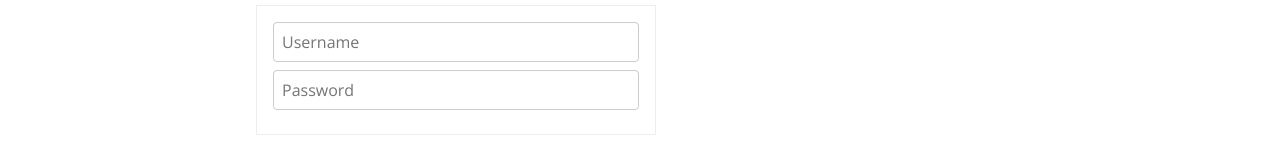
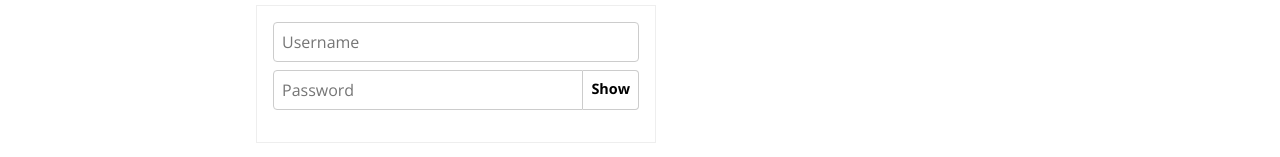
Before and after one commit to martin-luo/React-Styled-Components, a React (Create React App) app: page /login in a window 1280 px wide. Shown: the part 143-300 px from the top of the page. Built offline with nearby package versions, Linux system fonts and the light colour scheme.

Commit message:
add PasswordInput, use attrs

```diff
--- /dev/null
+++ b/src/components/common/PasswordInput.js
@@ -0,0 +1,52 @@
+import React, { useState } from "react";
+import styled from "styled-components";
+import { Input } from "./";
+
+const StyledPasswordInput = styled(Input).attrs(() => ({
+  placeholder: "Password",
+  type: "password",
+}))`
+  border-top-right-radius: 0;
+  border-bottom-right-radius: 0;
+`;
+
+const PasswordInputWrapper = styled.div`
+  display: flex;
+
+  ~ div {
+    margin-bottom: 8px;
+  }
+`;
+
+const ToggleButton = styled.div`
+  height: 40px;
+  border: 1px solid #ccc;
+  box-sizing: border-box;
+  font-size: 0.9em;
+  display: flex;
+  padding: 8px;
+  border-left: 0;
+  border-top-right-radius: 4px;
+  border-bottom-right-radius: 4px;
+  background: white;
+  font-weight: bold;
+  cursor: pointer;
+  user-select: none;
+  color: black;
+`;
+
+export const PasswordInput = (props) => {
+  const [showPassword, setShowPassword] = useState(false);
+
+  return (
+    <>
+      <PasswordInputWrapper>
+        <StyledPasswordInput {...props} />
+        <ToggleButton onClick={() => setShowPassword((s) => !s)}>
+          {showPassword ? "Hide" : "Show"}
+        </ToggleButton>
+      </PasswordInputWrapper>
+      <div>{showPassword ? props.value : ""}</div>
+    </>
+  );
+};
--- a/src/components/common/index.js
+++ b/src/components/common/index.js
@@ -2,3 +2,4 @@
 export * from "./Header";
 export * from "./Input";
 export * from "./PageLayout";
+export * from "./PasswordInput";
--- a/src/components/pages/Login.js
+++ b/src/components/pages/Login.js
@@ -1,6 +1,6 @@
 import React, { useState } from "react";
 import styled from "styled-components";
-import { Input, PageLayout } from "../common";
+import { Input, PageLayout, PasswordInput } from "../common";
 
 const Form = styled.form`
   width: 100%;
@@ -35,11 +35,9 @@
           type="text"
           onChange={handleInputChange}
         />
-        <Input
+        <PasswordInput
           name="password"
-          placeholder="Password"
           value={formField.password}
-          type="password"
           onChange={handleInputChange}
         />
       </Form>
```
